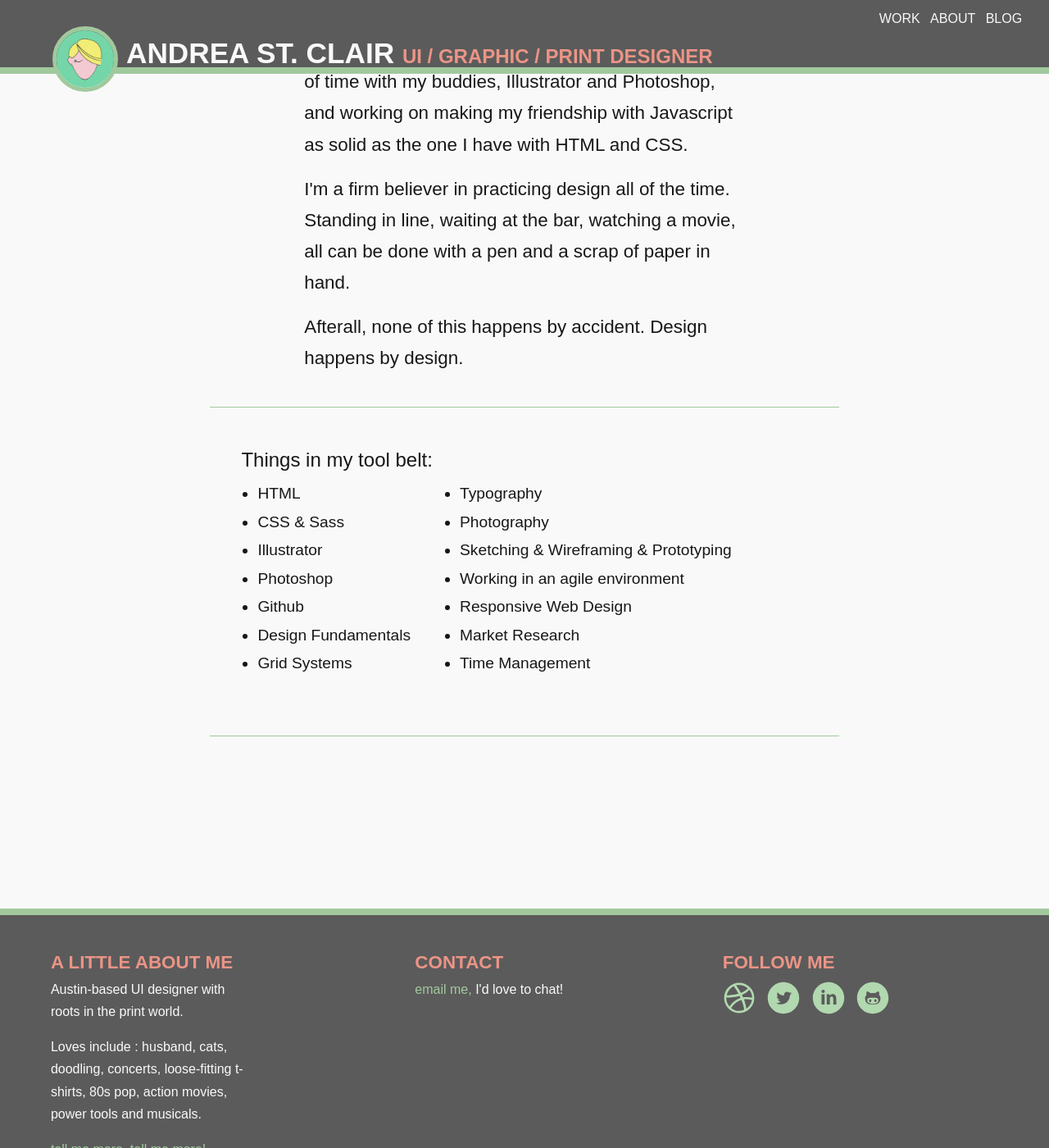
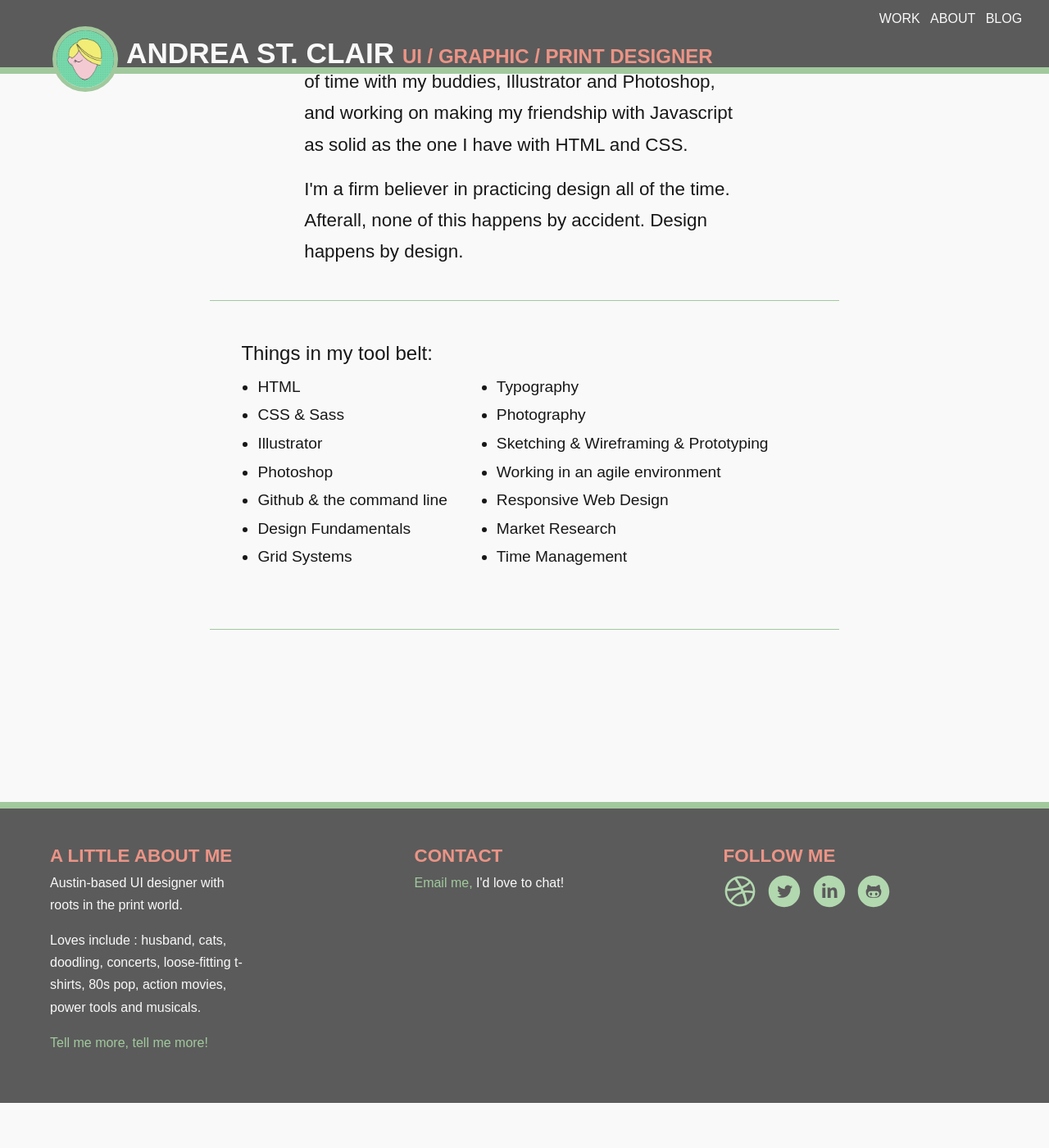
Before and after one commit to andreastclair/andreastclair.github.io, a Jekyll site: the page built from about.html, in a window 1280 px wide and 1400 px high, scrolled down 1622 px. Shown: the whole window at 82% size. Built offline with Jekyll 4.4.1, drawn with Linux system fonts in a browser that asks for light colours; after the commit the page ends 2967 px from its top, so only the background shows below that.

Commit message:
fixed style in footer

```diff
--- a/about.html
+++ b/about.html
@@ -17,9 +17,7 @@
 		<br>
 		<p>Lately, I'm feeling more inspired and eager than ever. I'm working on my hand-lettering skills, spending lots of time with my buddies, Illustrator and Photoshop, and working on making my friendship with Javascript as solid as the one I have with HTML and CSS.</p>
 		<br>
-		<p>I'm a firm believer in practicing design all of the time. Standing in line, waiting at the bar, watching a movie, all can be done with a pen and a scrap of paper in hand.</p>
-		<br>
-		<p>Afterall, none of this happens by accident. Design happens by design.</p>
+		<p>I'm a firm believer in practicing design all of the time. Afterall, none of this happens by accident. Design happens by design.</p>
 	</section>
 	<div class="clear-fix"></div>
 
@@ -32,7 +30,7 @@
 				<li>CSS & Sass</li>
 				<li>Illustrator</li>
 				<li>Photoshop</li>
-				<li>Github</li>
+				<li>Github & the command line</li>
 				<li>Design Fundamentals</li>
 				<li>Grid Systems</li>
 			</ul>
--- a/css/main.scss
+++ b/css/main.scss
@@ -456,6 +456,7 @@
 		h2 {
 			@include font(1.4);
 			margin-bottom: 5px;
+			font-family: "jaf-bernina-sans-condensed",sans-serif;
 			color: $pink;
 		}
 		.info {
@@ -464,7 +465,9 @@
 			margin-bottom: 35px;
 			.link {
 				color: $ltgreen;
+				font-weight: 400;
 				@include font(1);
+				text-transform: none;
 			}
 			.link:hover {
 				color: $pink;
```
